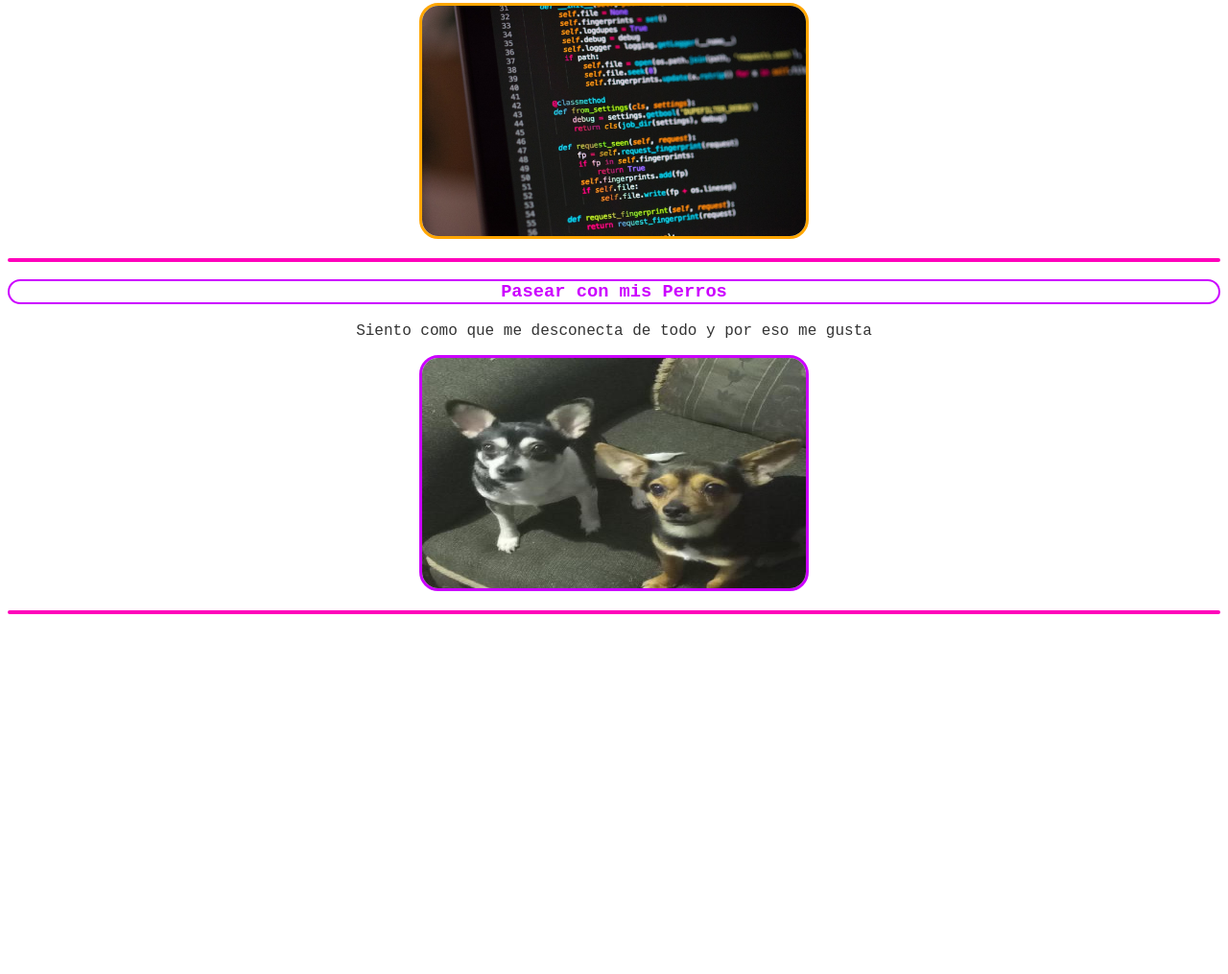
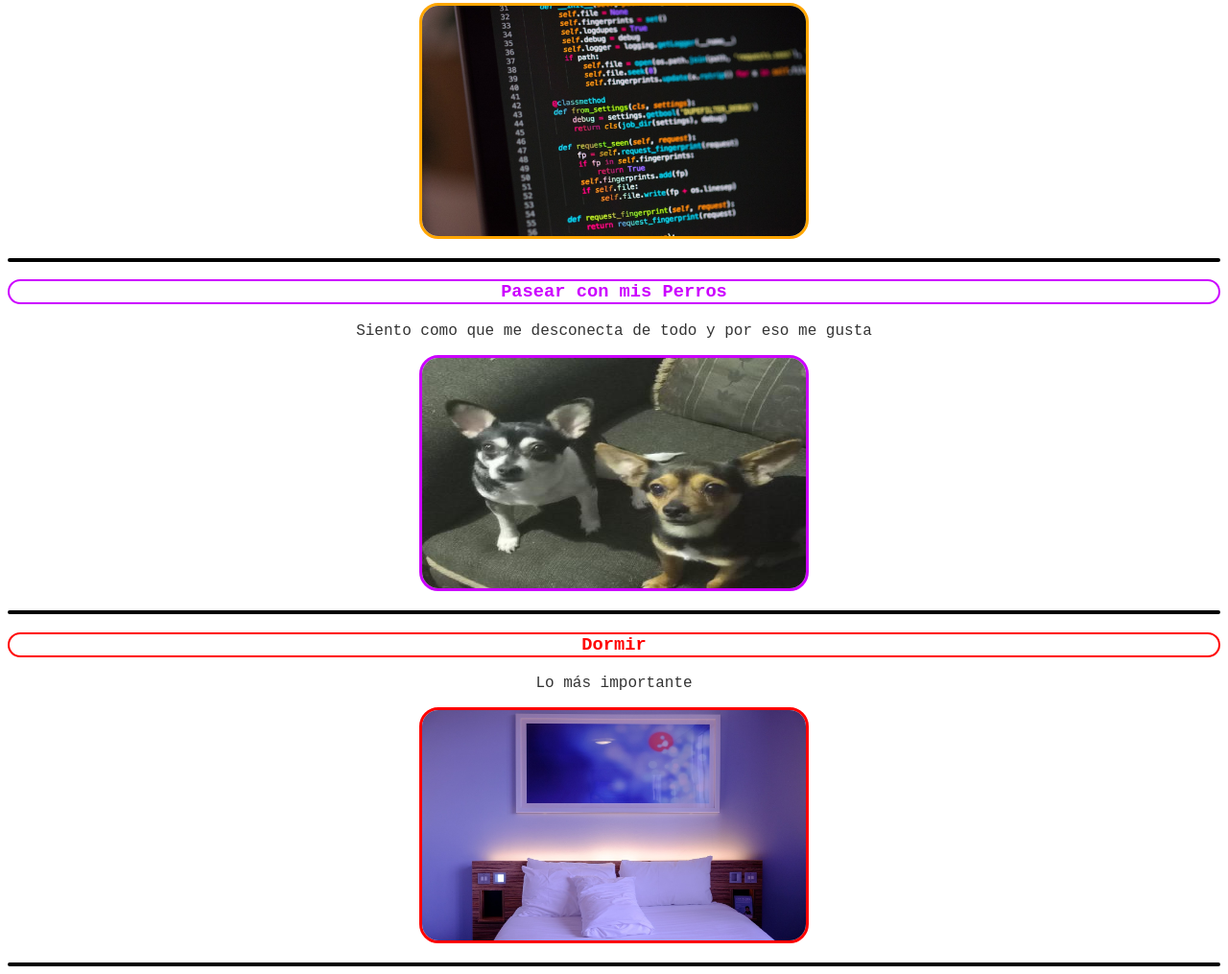
Before and after one commit to WalterMP1/DesarrolloWeb, a plain HTML site: page index.html in a window 1280 px wide. Shown: the part 235-1250 px from the top of the page at 96% size. Before the commit the page ends 883 px from the top, so only its background shows below. Drawn offline with Linux system fonts and the light colour scheme.

Commit message:
Se agrego la tercera categoria, con imagen

```diff
--- a/index.html
+++ b/index.html
@@ -22,6 +22,12 @@
 
     <hr>
 
+    <h3 class="titulo3">Dormir</h3>
+    <p>Lo más importante</p>
+    <img class="img3" src="cama.jpg" alt=" Imagen de Cama">
+
+    <hr>
+
 
 </body>
 </html>
--- a/styles.css
+++ b/styles.css
@@ -52,9 +52,24 @@ h2 {
     height: 240px;
 }
 
+.titulo3 {
+    color: #ff0000;
+    background-color: #ffffff;
+    border: 2px solid #ff0000;
+    border-radius: 20px;
+}
+
+.img3 {
+    display: block;
+    margin: 0 auto;
+    border: 3px solid #ff0000;
+    border-radius: 20px;
+    width: 400px;
+    height: 240px;
+}
 
 hr {
-    border: 2px solid #ff00bb;
+    border: 2px solid #000000;
     border-radius: 20px;
     margin-top: 20px;
 }
```
Also changed, not shown: cama.jpg (added).
